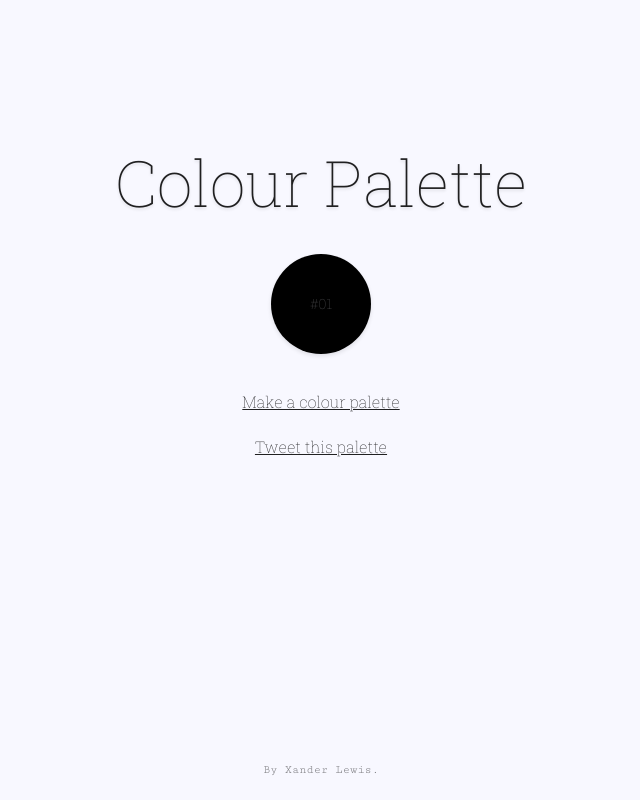
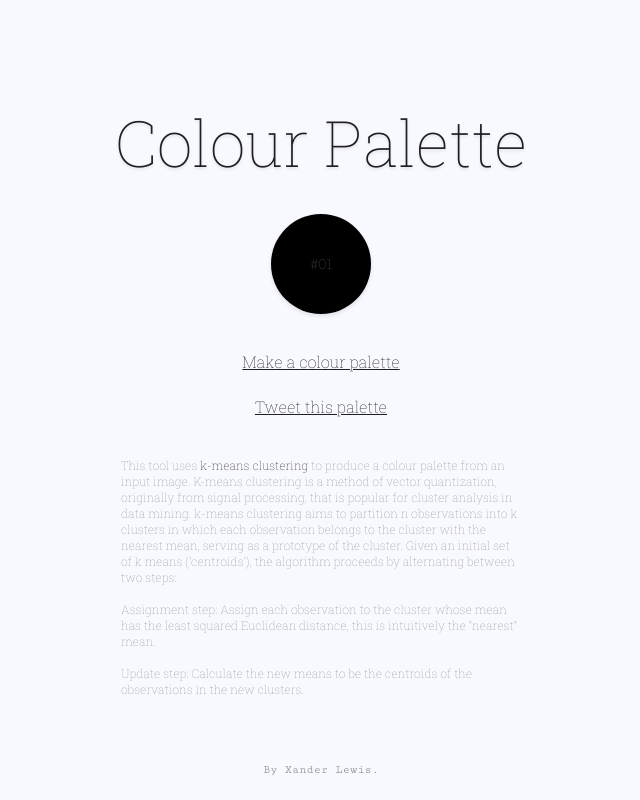
Before and after one commit to xanderlewis/colour-palettes, a Node server app: page /palette/1 in a window 1280 px wide. Shown: the whole page, without its empty margins (319-959 px from the left). Run offline with Node 20, Linux system fonts and the light colour scheme; some libraries are stand-ins or nearby versions.

Commit message:
Add brief description

```diff
--- a/public/styles/index.css
+++ b/public/styles/index.css
@@ -138,6 +138,27 @@ input[type=range]::-webkit-slider-thumb {
   display: none;
 }
 
+a.small {
+  display: inline;
+  text-decoration: none;
+}
+
+mark {
+  background-color: inherit;
+  color: rgba(0,0,0,0.87);
+}
+
+p {
+  color: rgba(0,0,0,0.4);
+  width: 400px;
+  margin: 0 auto;
+  margin-top: 40px;
+  margin-bottom: 80px;
+  text-align: left;
+  font-weight: 100;
+  font-size: 12px;
+}
+
 @keyframes fadeIn {
   from {
     opacity: 0;
--- a/public/styles/palette.css
+++ b/public/styles/palette.css
@@ -9,7 +9,7 @@ body {
 
 h1 {
   font-weight: 100;
-  margin-top: 140px;
+  margin-top: 100px;
   font-size: 64px;
   text-shadow: 0px 2px 3px rgba(0,0,0,0.1);
   margin-bottom: 30px;
@@ -30,13 +30,6 @@ h1 > a {
 a:hover {
   color: rgba(0,0,0,0.55);
   cursor: pointer;
-}
-
-#container {
-  text-align: center;
-  margin: 0px auto;
-  margin-top: 100px;
-  width: 800px;
 }
 
 circle {
--- a/views/palette.handlebars
+++ b/views/palette.handlebars
@@ -42,5 +42,12 @@
     });
   })();
   </script>
+
+  <p>
+    This tool uses <mark><a class='small'>k-means clustering</a></mark> to produce a colour palette from an input image. K-means clustering is a method of vector quantization, originally from signal processing, that is popular for cluster analysis in data mining. k-means clustering aims to partition n observations into k clusters in which each observation belongs to the cluster with the nearest mean, serving as a prototype of the cluster.
+    Given an initial set of k means ('centroids'), the algorithm proceeds by alternating between two steps:
+    <br><br>Assignment step: Assign each observation to the cluster whose mean has the least squared Euclidean distance, this is intuitively the "nearest" mean.
+    <br><br>Update step: Calculate the new means to be the centroids of the observations in the new clusters.
+  </p>
 </div>
 <script src="../tweetLink.js"></script>
```
